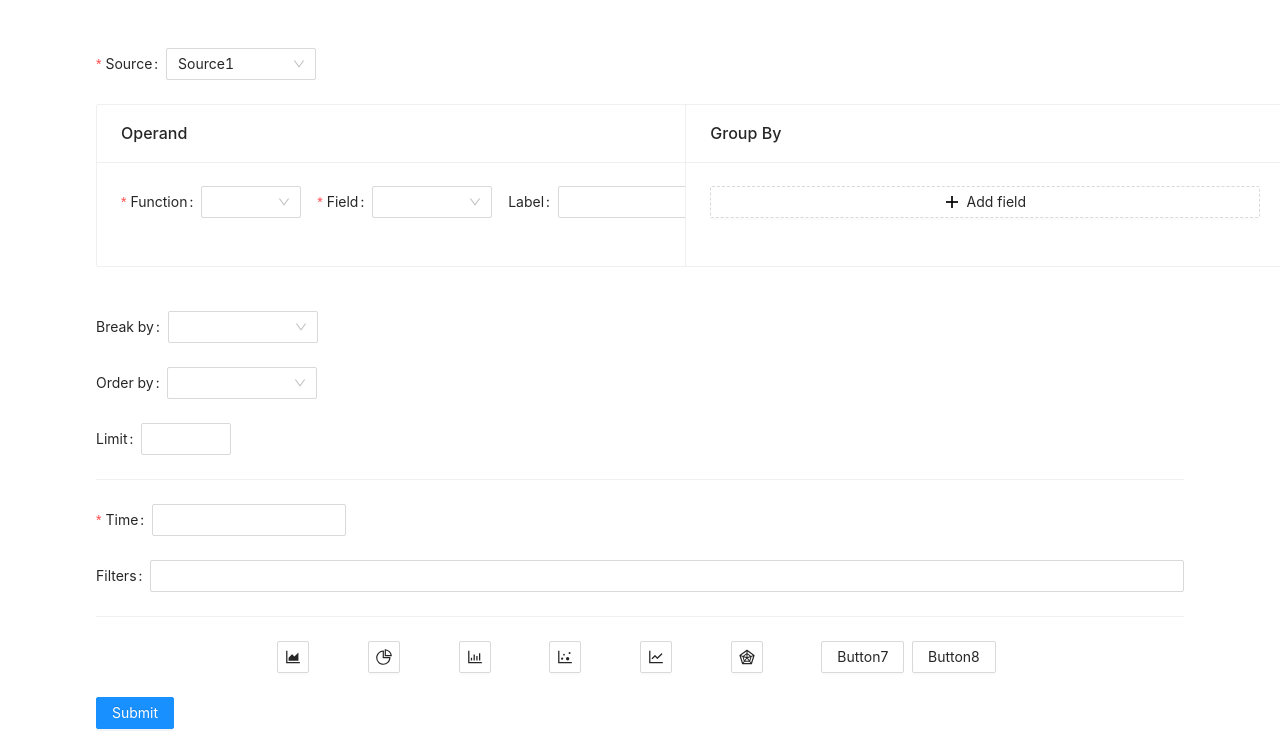
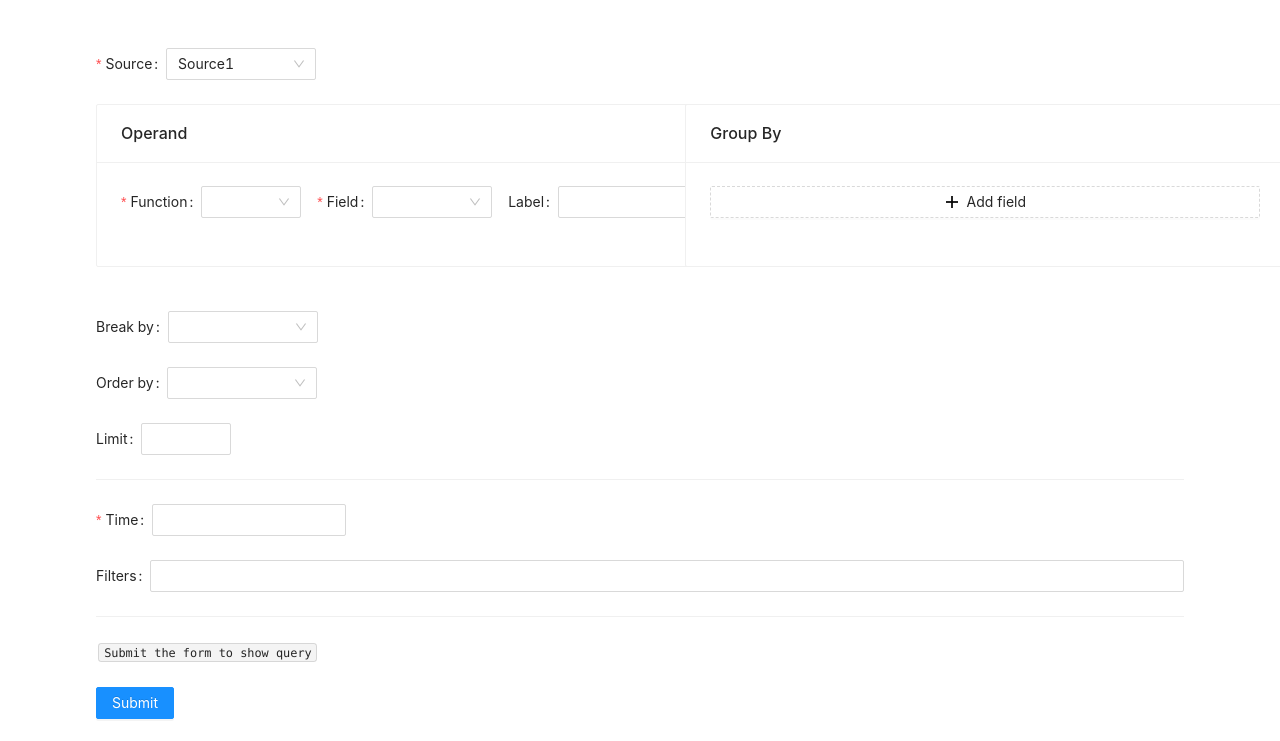
Before and after one commit to Mahdi-Ghanbarzadeh/create-widget, a React (Create React App) app: page / in a window 1280 px wide. Shown: the top 741 px of the page. Built offline with nearby package versions, Linux system fonts and the light colour scheme.

Commit message:
add time to query, add tag code

```diff
--- a/src/App.js
+++ b/src/App.js
@@ -8,6 +8,8 @@ import {
   Col,
   InputNumber,
   Divider,
+  Typography,
+  Space,
 } from "antd";
 import {
   MinusCircleOutlined,
@@ -26,6 +28,7 @@ import HighchartsReact from "highcharts-react-official";
 import { useState, useRef } from "react";
 
 const { Option } = Select;
+const { Text } = Typography;
 
 const fieldData = {
   Source1: {
@@ -104,6 +107,7 @@ const formItemLayoutWithOutLabel = {
 
 function CreateWidget() {
   const [form] = Form.useForm();
+  const codeRef = useRef(null);
 
   const [source, setSource] = useState(fieldData[sourceData[0]].fields);
   const [field, setField] = useState(fieldData[sourceData[0]][0]);
@@ -147,11 +151,13 @@ function CreateWidget() {
   const onFinish = (values) => {
     // console.log("Received values of form: ", values);
     // console.log(values.operand_function);
-    let str = `select ${values.operand_function} (${values.operand_field})`;
+    // console.log(form.getFieldValue("source"));
+    // console.log(form.getFieldValue("source").time_column);
+    let queryOutput = `select ${values.operand_function} (${values.operand_field})`;
     if (values.operand_label !== undefined && values.operand_label !== "")
-      str += ` as ${values.operand_label}`;
+      queryOutput += ` as ${values.operand_label}`;
     if (values.group_by !== undefined && values.group_by.length !== 0)
-      str += `,${values.group_by.map(
+      queryOutput += `,${values.group_by.map(
         (obj) =>
           `${obj["select-group"]} ${
             obj["label-group"] !== undefined && obj["label-group"] !== ""
@@ -159,17 +165,20 @@ function CreateWidget() {
               : ""
           }`
       )}`;
-    str += `\nfrom ${values.source}`;
-    str += `\nwhere ${
+    queryOutput += `\nfrom ${values.source}`;
+    queryOutput += `\nwhere ${
       values.filters !== undefined && values.filters !== ""
         ? `${values.filters} and `
         : ""
-    }${values.time}`;
+    }${fieldData[form.getFieldValue("source")].time_column}=${values.time}`;
     if (values.group_by !== undefined && values.group_by.length !== 0)
-      str += `\ngroup by ${values.group_by.map((obj) => obj["select-group"])}`;
-    if (values.order_by !== undefined) str += `\norder by ${values.order_by}`;
+      queryOutput += `\ngroup by ${values.group_by.map(
+        (obj) => obj["select-group"]
+      )}`;
+    if (values.order_by !== undefined)
+      queryOutput += `\norder by ${values.order_by}`;
     if (values.limit !== undefined && values.limit !== null)
-      str += `\nlimit ${values.limit}`;
+      queryOutput += `\nlimit ${values.limit}`;
 
     // let str2 = `${values.operand_function} (${values.operand_field}) ${
     //   values.operand_label !== undefined ? `as ${values.operand_label}` : ""
@@ -181,7 +190,11 @@ function CreateWidget() {
     //   values.order_by !== undefined ? `\norder by ${values.order_by}\n` : ""
     // }${values.limit !== undefined ? `limit ${values.limit}` : ""}`;
     // console.log(str2);
-    console.log(str);
+    console.log(codeRef);
+    console.log(codeRef.current.textContent);
+    codeRef.current.textContent = queryOutput;
+    // codeRef.current.textContent = "test";
+    console.log(queryOutput);
   };
 
   const handleBreakDisable = () => {
@@ -473,6 +486,16 @@ function CreateWidget() {
             <Input />
           </Form.Item>
           <Divider />
+          <Space size={"large"} direction="vertical">
+            <Text code>
+              <span ref={codeRef}>Submit the form to show query</span>
+            </Text>
+            <Form.Item>
+              <Button type="primary" htmlType="submit">
+                Submit
+              </Button>
+            </Form.Item>
+          </Space>
           <Row justify="center">
             <Col span={2}>
               <Form.Item>
@@ -522,11 +545,6 @@ function CreateWidget() {
               </Form.Item>
             </Col>
           </Row>
-          <Form.Item>
-            <Button type="primary" htmlType="submit">
-              Submit
-            </Button>
-          </Form.Item>
         </Form>
 
         <Row justify="center">
```
